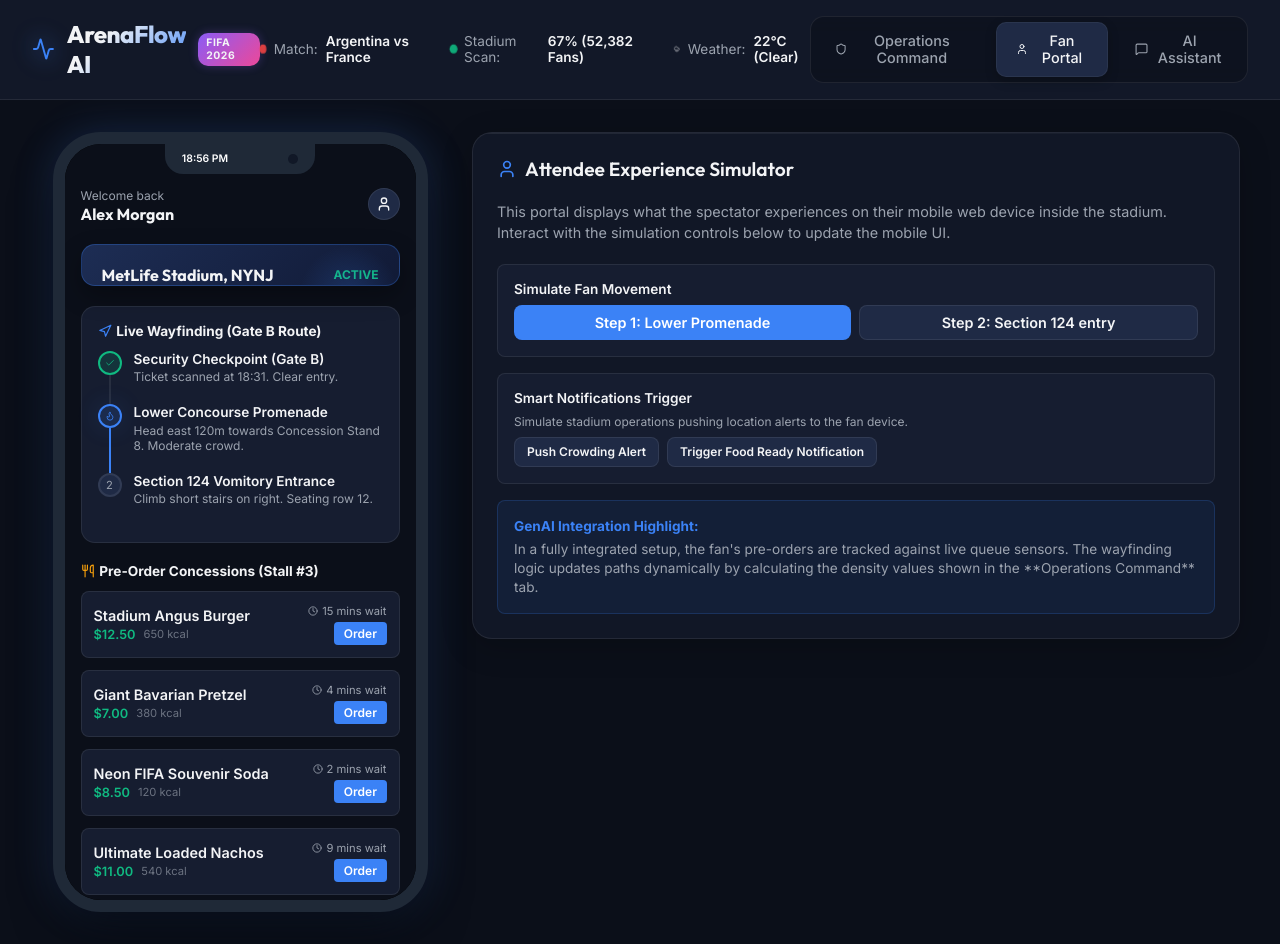
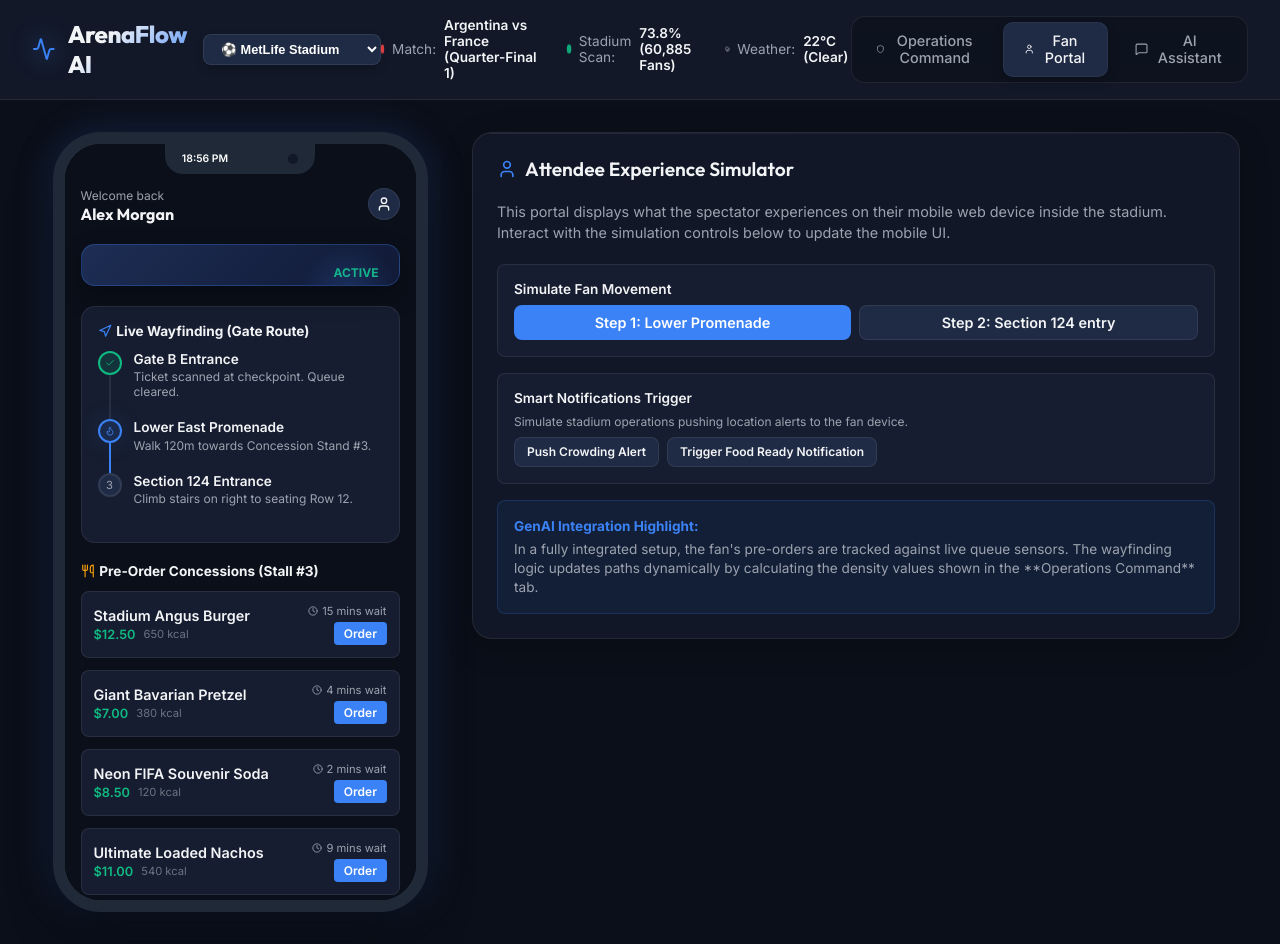
Before and after one commit to Piyush200p/virtual_prompt_war, a React (Vite) app: page / in a window 1280 px wide. Both pictures are taken after a click on the button "Fan Portal". Built offline with nearby package versions, Linux system fonts and the light colour scheme.

Commit message:
feat: Add multi-stadium configuration system and selector dropdown

```diff
--- a/src/App.jsx
+++ b/src/App.jsx
@@ -23,10 +23,15 @@
   Navigation,
   Eye
 } from 'lucide-react';
+import { STADIUM_CONFIGS } from './data/stadiums';
 
 function App() {
   const [activeTab, setActiveTab] = useState('operations');
   const [geminiApiKey, setGeminiApiKey] = useState('');
+
+  // Stadium Selection State
+  const [currentStadiumId, setCurrentStadiumId] = useState('metlife');
+  const activeStadium = STADIUM_CONFIGS[currentStadiumId];
 
   // Operations State
   const [selectedSector, setSelectedSector] = useState('East Stand');
@@ -82,54 +87,41 @@
   const [orders, setOrders] = useState([]);
   const [activeOrderMsg, setActiveOrderMsg] = useState('');
 
-  const ticketInfo = {
-    holder: 'Alex Morgan',
-    match: 'Argentina vs France',
-    stage: 'Quarter-Final 1',
-    date: '19 July 2026',
-    time: '19:00 PM',
-    venue: 'MetLife Stadium, NYNJ',
-    seat: 'Sec 124, Row 12, Seat 4',
-    gate: 'Gate B (East Gate)',
-    barcode: 'FIFA-2026-ARGFRA-99824'
-  };
-
-  const concessionsList = [
-    { id: 1, name: 'Stadium Angus Burger', price: '$12.50', wait: '15 mins', calories: '650 kcal' },
-    { id: 2, name: 'Giant Bavarian Pretzel', price: '$7.00', wait: '4 mins', calories: '380 kcal' },
-    { id: 3, name: 'Neon FIFA Souvenir Soda', price: '$8.50', wait: '2 mins', calories: '120 kcal' },
-    { id: 4, name: 'Ultimate Loaded Nachos', price: '$11.00', wait: '9 mins', calories: '540 kcal' }
-  ];
+  const ticketInfo = activeStadium.ticket;
+  const concessionsList = activeStadium.concessions;
 
   // AI Assistant State
-  const [messages, setMessages] = useState([
-    {
-      sender: 'ai',
-      text: "🏟️ Welcome Alex Morgan! I am **ArenaFlow Assistant**, your AI coordinator for MetLife Stadium. \n\nI have retrieved your smart ticket for **Argentina vs France**. I can guide you to your seat at **Section 124**, recommend low-wait food concessions, or report any operational issues. What can I assist you with?",
-      reasoning: "System prompt injected fan context (Alex Morgan, Section 124, Gate B, Match: ARG-FRA)."
-    }
-  ]);
+  const [messages, setMessages] = useState([]);
   const [userInput, setUserInput] = useState('');
   const [isTyping, setIsTyping] = useState(false);
   const chatEndRef = useRef(null);
+
+  // Synchronize AI greeting with selected stadium context
+  useEffect(() => {
+    setMessages([
+      {
+        sender: 'ai',
+        text: `🏟️ Welcome ${activeStadium.ticket.holder}! I am **ArenaFlow Assistant**, your AI coordinator for ${activeStadium.name}. \n\nI have retrieved your smart ticket for **${activeStadium.currentMatch}**. I can guide you to your seat at **${activeStadium.ticket.seat.split(',')[0]}**, recommend low-wait food concessions, or report any operational issues. What can I assist you with?`,
+        reasoning: `System prompt injected fan context (${activeStadium.ticket.holder}, ${activeStadium.ticket.seat}, Gate: ${activeStadium.ticket.gate}, Match: ${activeStadium.currentMatch}).`
+      }
+    ]);
+  }, [currentStadiumId]);
 
   useEffect(() => {
     chatEndRef.current?.scrollIntoView({ behavior: 'smooth' });
   }, [messages, isTyping]);
 
-  // Sector metadata for operations
-  const sectorData = {
-    'North Stand': { density: '32%', status: 'Normal', security: 'Level 1', temp: '22°C', colorClass: 'sector-low' },
-    'South Stand': { density: '89%', status: 'Heavy Congestion', security: 'Level 3', temp: '24°C', colorClass: 'sector-high' },
-    'East Stand': { density: '68%', status: 'Moderate Flow', security: 'Level 2', temp: '23°C', colorClass: 'sector-medium' },
-    'West Stand': { density: '45%', status: 'Normal Flow', security: 'Level 1', temp: '21°C', colorClass: 'sector-low' }
-  };
+  // Sector metadata computed dynamically from config
+  const sectorData = {};
+  activeStadium.sectors.forEach(s => {
+    sectorData[s.name] = s;
+  });
 
   // Preset Prompts for Fan
   const presetPrompts = [
-    "How do I navigate to Section 124 from Parking Lot B?",
+    `How do I navigate to ${activeStadium.ticket.seat.split(',')[0]} from entry gate?`,
     "Where is the nearest food stall with wait times under 5 mins?",
-    "Report a medical hazard: broken glass at South Gate C entrance.",
+    "Report a medical hazard: broken glass at South Entrance.",
     "What stadium rules apply to banners and bags?"
   ];
 
@@ -329,7 +321,29 @@
         <div className="brand">
           <Activity className="brand-icon" size={28} />
           <h1 className="brand-title">ArenaFlow AI</h1>
-          <span className="brand-badge">FIFA 2026</span>
+          <select
+            value={currentStadiumId}
+            onChange={(e) => {
+              setCurrentStadiumId(e.target.value);
+              setSelectedSector(e.target.value === 'narendra_modi' ? 'North Stand' : 'East Stand');
+            }}
+            style={{
+              background: 'var(--bg-tertiary)',
+              border: '1px solid var(--border-color)',
+              color: '#fff',
+              borderRadius: '8px',
+              padding: '0.4rem 0.8rem',
+              fontSize: '0.8rem',
+              fontWeight: '600',
+              outline: 'none',
+              cursor: 'pointer',
+              boxShadow: '0 4px 10px rgba(0,0,0,0.2)'
+            }}
+          >
+            <option value="metlife">⚽ MetLife Stadium</option>
+            <option value="narendra_modi">🏏 Narendra Modi</option>
+            <option value="wembley">⚽ Wembley Stadium</option>
+          </select>
         </div>
 
         {/* Global Stats Ticker */}
@@ -337,17 +351,17 @@
           <div className="status-item">
             <span className="status-dot live"></span>
             <span className="status-label">Match:</span>
-            <span className="status-val">{ticketInfo.match}</span>
+            <span className="status-val">{activeStadium.currentMatch}</span>
           </div>
           <div className="status-item">
             <span className="status-dot"></span>
             <span className="status-label">Stadium Scan:</span>
-            <span className="status-val">67% (52,382 Fans)</span>
+            <span className="status-val">{activeStadium.currentScan}</span>
           </div>
           <div className="status-item">
             <CloudRain size={16} className="status-dot warning" style={{background: 'none', boxShadow: 'none'}} />
             <span className="status-label">Weather:</span>
-            <span className="status-val">22°C (Clear)</span>
+            <span className="status-val">{activeStadium.weather}</span>
           </div>
         </div>
 
@@ -721,36 +735,24 @@
                 <div className="navigation-guide-card">
                   <h4 style={{ fontSize: '0.85rem', marginBottom: '0.75rem', display: 'flex', alignItems: 'center', gap: '0.3rem' }}>
                     <Navigation size={14} style={{ color: 'var(--color-primary)' }} />
-                    Live Wayfinding (Gate B Route)
+                    Live Wayfinding ({activeStadium.ticket.gate.split(' ')[0]} Route)
                   </h4>
 
-                  <div className="nav-route-step done">
-                    <div className="nav-step-icon">
-                      <Check size={10} />
-                    </div>
-                    <div className="nav-step-text">
-                      <div className="nav-step-title">Security Checkpoint (Gate B)</div>
-                      <div className="nav-step-desc">Ticket scanned at 18:31. Clear entry.</div>
-                    </div>
-                  </div>
-
-                  <div className={`nav-route-step ${currentRouteStep === 1 ? 'active' : 'done'}`}>
-                    <div className="nav-step-icon">
-                      {currentRouteStep === 1 ? <Flame size={10} /> : <Check size={10} />}
-                    </div>
-                    <div className="nav-step-text">
-                      <div className="nav-step-title">Lower Concourse Promenade</div>
-                      <div className="nav-step-desc">Head east 120m towards Concession Stand 8. Moderate crowd.</div>
-                    </div>
-                  </div>
-
-                  <div className={`nav-route-step ${currentRouteStep === 2 ? 'active' : ''}`}>
-                    <div className="nav-step-icon">2</div>
-                    <div className="nav-step-text">
-                      <div className="nav-step-title">Section 124 Vomitory Entrance</div>
-                      <div className="nav-step-desc">Climb short stairs on right. Seating row 12.</div>
-                    </div>
-                  </div>
+                  {activeStadium.wayfinding.map((stepItem, idx) => {
+                    const isDone = currentRouteStep > idx;
+                    const isActive = currentRouteStep === idx;
+                    return (
+                      <div key={idx} className={`nav-route-step ${isDone ? 'done' : isActive ? 'active' : ''}`}>
+                        <div className="nav-step-icon">
+                          {isDone ? <Check size={10} /> : isActive ? <Flame size={10} /> : idx + 1}
+                        </div>
+                        <div className="nav-step-text">
+                          <div className="nav-step-title">{stepItem.title}</div>
+                          <div className="nav-step-desc">{stepItem.desc}</div>
+                        </div>
+                      </div>
+                    );
+                  })}
                 </div>
 
                 {/* Concession Stand Menu */}
--- /dev/null
+++ b/src/data/stadiums.js
@@ -0,0 +1,98 @@
+export const STADIUM_CONFIGS = {
+  metlife: {
+    id: 'metlife',
+    name: 'MetLife Stadium, NYNJ',
+    sport: 'Soccer (FIFA World Cup 2026)',
+    capacity: '82,500',
+    currentMatch: 'Argentina vs France (Quarter-Final 1)',
+    currentScan: '73.8% (60,885 Fans)',
+    weather: '22°C (Clear)',
+    ticket: {
+      holder: 'Alex Morgan',
+      seat: 'Sec 124, Row 12, Seat 4',
+      gate: 'Gate B (East Gate)',
+      barcode: 'FIFA-2026-ARGFRA-99824'
+    },
+    sectors: [
+      { name: 'North Stand', density: '32%', status: 'Normal Flow', security: 'Level 1', temp: '22°C', colorClass: 'sector-low' },
+      { name: 'East Stand', density: '68%', status: 'Moderate Flow', security: 'Level 2', temp: '23°C', colorClass: 'sector-medium' },
+      { name: 'South Stand', density: '89%', status: 'Heavy Congestion', security: 'Level 3', temp: '24°C', colorClass: 'sector-high' },
+      { name: 'West Stand', density: '45%', status: 'Normal Flow', security: 'Level 1', temp: '21°C', colorClass: 'sector-low' }
+    ],
+    concessions: [
+      { id: 1, name: 'Stadium Angus Burger', price: '$12.50', wait: '15 mins', calories: '650 kcal' },
+      { id: 2, name: 'Giant Bavarian Pretzel', price: '$7.00', wait: '4 mins', calories: '380 kcal' },
+      { id: 3, name: 'Neon FIFA Souvenir Soda', price: '$8.50', wait: '2 mins', calories: '120 kcal' },
+      { id: 4, name: 'Ultimate Loaded Nachos', price: '$11.00', wait: '9 mins', calories: '540 kcal' }
+    ],
+    wayfinding: [
+      { step: 0, title: 'Gate B Entrance', desc: 'Ticket scanned at checkpoint. Queue cleared.' },
+      { step: 1, title: 'Lower East Promenade', desc: 'Walk 120m towards Concession Stand #3.' },
+      { step: 2, title: 'Section 124 Entrance', desc: 'Climb stairs on right to seating Row 12.' }
+    ]
+  },
+  narendra_modi: {
+    id: 'narendra_modi',
+    name: 'Narendra Modi Stadium, Ahmedabad',
+    sport: 'Cricket (IPL / ICC T20)',
+    capacity: '132,000',
+    currentMatch: 'India vs Australia (Final)',
+    currentScan: '88.5% (116,820 Fans)',
+    weather: '32°C (Humid)',
+    ticket: {
+      holder: 'Alex Morgan',
+      seat: 'Block J, Row 5, Seat 18',
+      gate: 'Gate 3 (North-West Gate)',
+      barcode: 'CRIC-IND-AUS-449102'
+    },
+    sectors: [
+      { name: 'North Stand', density: '92%', status: 'Severe Congestion', security: 'Level 3', temp: '32°C', colorClass: 'sector-high' },
+      { name: 'East Stand', density: '74%', status: 'Moderate Flow', security: 'Level 2', temp: '31°C', colorClass: 'sector-medium' },
+      { name: 'South Stand', density: '41%', status: 'Normal Flow', security: 'Level 1', temp: '30°C', colorClass: 'sector-low' },
+      { name: 'West Stand', density: '85%', status: 'Heavy Congestion', security: 'Level 3', temp: '31°C', colorClass: 'sector-high' }
+    ],
+    concessions: [
+      { id: 1, name: 'Mumbai Vada Pav Duo', price: '₹180', wait: '5 mins', calories: '320 kcal' },
+      { id: 2, name: 'Masala Chai & Samosa Combo', price: '₹150', wait: '12 mins', calories: '290 kcal' },
+      { id: 3, name: 'Cold Pepsi Souvenir Cup', price: '₹220', wait: '2 mins', calories: '150 kcal' },
+      { id: 4, name: 'Cheese Butter Popcorn', price: '₹250', wait: '8 mins', calories: '410 kcal' }
+    ],
+    wayfinding: [
+      { step: 0, title: 'Gate 3 Turnstile', desc: 'RFID Ticket scanned at North-West entrance.' },
+      { step: 1, title: 'Level 1 Ring Concourse', desc: 'Walk past Concession Stand #2 towards Gate J Corridor.' },
+      { step: 2, title: 'Block J Vomitory', desc: 'Go straight through Section Entrance. Row 5 is near the boundary rope.' }
+    ]
+  },
+  wembley: {
+    id: 'wembley',
+    name: 'Wembley Stadium, London',
+    sport: 'Football (FA Cup Final)',
+    capacity: '90,000',
+    currentMatch: 'Chelsea vs Arsenal',
+    currentScan: '58.2% (52,380 Fans)',
+    weather: '16°C (Light Drizzle)',
+    ticket: {
+      holder: 'Alex Morgan',
+      seat: 'Level 2 Club, Row A, Seat 112',
+      gate: 'Club Wembley Entrance (West)',
+      barcode: 'WEMB-FA-CHEARS-88301'
+    },
+    sectors: [
+      { name: 'North Stand', density: '25%', status: 'Normal Flow', security: 'Level 1', temp: '16°C', colorClass: 'sector-low' },
+      { name: 'East Stand', density: '48%', status: 'Normal Flow', security: 'Level 1', temp: '16°C', colorClass: 'sector-low' },
+      { name: 'South Stand', density: '79%', status: 'Heavy Congestion', security: 'Level 2', temp: '17°C', colorClass: 'sector-medium' },
+      { name: 'West Stand', density: '88%', status: 'Heavy Congestion', security: 'Level 3', temp: '15°C', colorClass: 'sector-high' }
+    ],
+    concessions: [
+      { id: 1, name: 'British Beef Pie', price: '£6.50', wait: '10 mins', calories: '480 kcal' },
+      { id: 2, name: 'Chips & Curry Sauce', price: '£4.50', wait: '6 mins', calories: '350 kcal' },
+      { id: 3, name: 'Official Wembley Ale', price: '£7.20', wait: '4 mins', calories: '210 kcal' },
+      { id: 4, name: 'Glazed Ring Donut Box', price: '£5.00', wait: '3 mins', calories: '320 kcal' }
+    ],
+    wayfinding: [
+      { step: 0, title: 'Club Wembley West Gate', desc: 'Digital QR scanned at the hospitality turnstile.' },
+      { step: 1, title: 'Bobby Moore Gallery Concourse', desc: 'Head straight past Lounge 2 towards Elevator Block D.' },
+      { step: 2, title: 'Level 2 Executive Suites', desc: 'Exit elevator. Suite corridor Section 112 is on your left.' }
+    ]
+  }
+};
```
